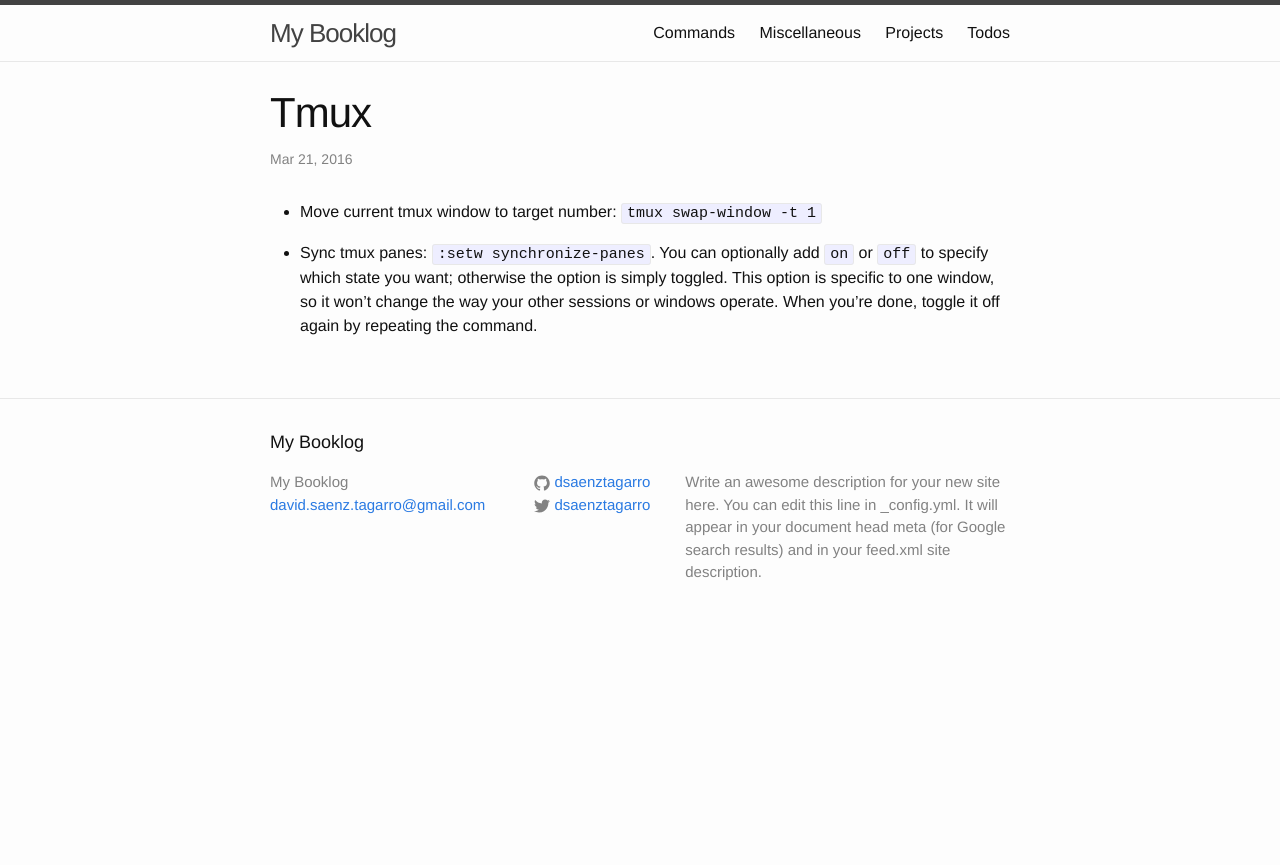
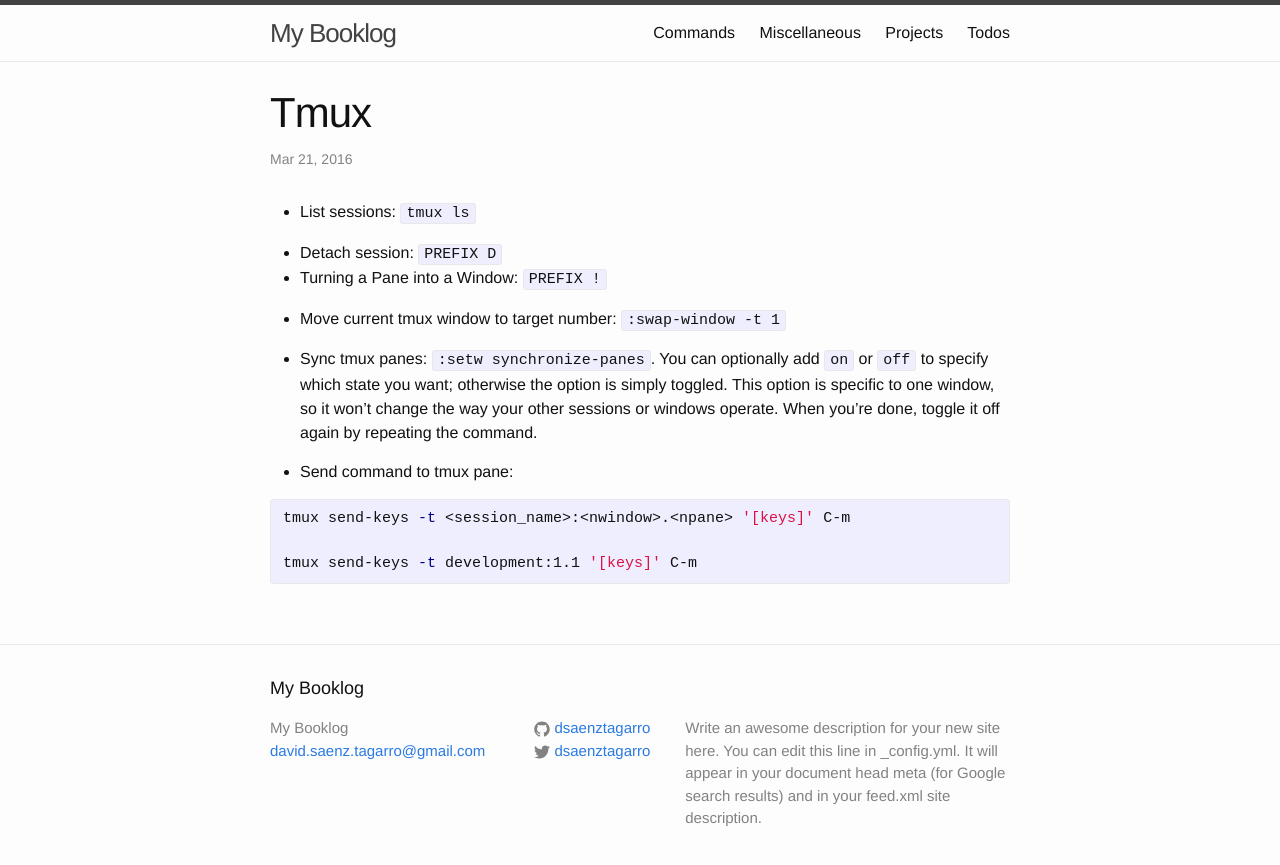
Before and after one commit to dsaenztagarro/booklog, a Jekyll site: the page built from _commands/tmux.md, in a window 1280 px wide. Shown: the top 865 px of the page. Built offline with Jekyll 4.4.1, drawn with Linux system fonts in a browser that asks for light colours.

Commit message:
Moves tmux notes to commands collection

```diff
--- a/_commands/tmux.md
+++ b/_commands/tmux.md
@@ -5,7 +5,22 @@ date:   2016-03-21 05:00:00 +0100
 categories: command
 ---
 
-- Move current tmux window to target number: `tmux swap-window -t 1`
+- List sessions: `tmux ls`
+
+- Detach session: `PREFIX D`
+- Turning a Pane into a Window: `PREFIX !`
+
+
+
+- Move current tmux window to target number: `:swap-window -t 1`
 
 - Sync tmux panes: `:setw synchronize-panes`.
   You can optionally add `on` or `off` to specify which state you want; otherwise the option is simply toggled. This option is specific to one window, so it won’t change the way your other sessions or windows operate. When you’re done, toggle it off again by repeating the command.
+
+- Send command to tmux pane:
+
+{% highlight bash %}
+tmux send-keys -t <session_name>:<nwindow>.<npane> '[keys]' C-m
+
+tmux send-keys -t development:1.1 '[keys]' C-m
+{% endhighlight %}
```
Also changed, not shown: _commands/vim.md (+3 -3 lines), _projects/tmux.md (deleted, +0 -19 lines).
